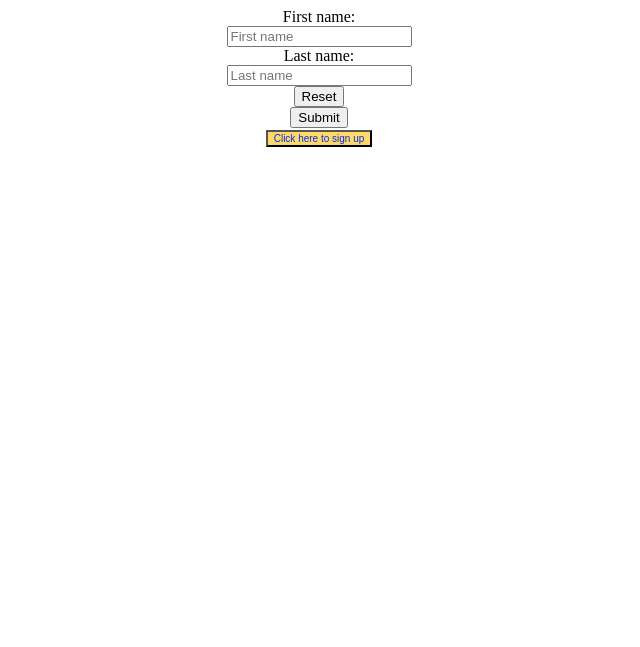
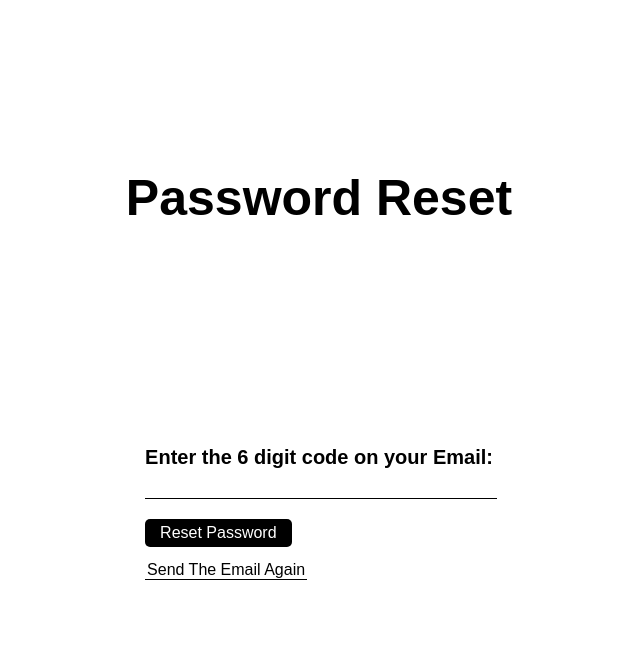
Before and after one commit to CMPE-131-BCBeez/Calendar-plus-plus, a Flask app: template templates/passwordReset.html in a window 1280 px wide. Shown: the top 647 px of the page, without its empty margins (321-961 px from the left). Run offline with Flask 3, Linux system fonts and the light colour scheme; the template is opened without the code that fills it, so the values that code supplies are empty; some web fonts are replaced.

Commit message:
added html

```diff
--- a/static/style.css
+++ b/static/style.css
@@ -1,12 +1,110 @@
 @charset "UTF-8";
-body{
-    background-color: #FFFFFF; color:#000000;
+@font-face {    /*Adding a font*/
+    font-family: "CaviarDreams";    /*the name of the font that will be used in the code*/
+    src: url(../static/Font/CaviarDreams_Bold.ttf);     /*path to the .ttf file*/
+}
+@font-face {    /*Adding a font*/
+    font-family: "SIMPLIFICA";    /*the name of the font that will be used in the code*/
+    src: url(../static/Font/SIMPLIFICA_Typeface.ttf);     /*path to the .ttf file*/
 }
 
-h1{
-    color:#FF0000;
+body, form{   /*the body and form tag style*/
+    font-family: "CaviarDreams", sans-serif;    /*use CaviarDreams fornt, sans-serif if can't find the .ttf*/
+    font-size: 20px;     /*font size*/
+    background-color: #FFFFFF;   /*background color*/
+    color:#000000;  /*text color*/
+}
+
+form input[type="text"],     /*the style of input text*/
+form input[type="password"],
+form input[type="email"],
+form input[type="number"],
+form textarea {
+    font-size: 23px; /*size of the user input font*/
+    font-family: "CaviarDreams", sans-serif;    /*use CaviarDreams fornt, sans-serif if can't find the .ttf*/
+}
+
+h1{  /*the h1(header 1) tag style*/
+    font-family: "CaviarDreams", sans-serif;    /*use CaviarDreams fornt, sans-serif if can't find the .ttf*/
+    font-size: 50px;    /*font size*/
+    font-weight: bold;  /*font style*/
+    color:#000000;    /*text color*/
 }
 
 p{
-    font-size: 20px;
+    font-size: 20px;    /*font size*/
 }
+
+.header-container {
+    display: flex;
+    justify-content: center; /* Align header horizontally at center */
+    align-items: center; /* Align header vertically at center */
+    height: 50vh; /* Adjust the height as needed */
+    background-color: #ffffff; /* Optional: Add background color */
+}
+
+.container {    /*the container class style*/
+    display: flex;      /*put the element in the container class object in flex box*/
+    justify-content: center;    /*allign the content with the main axis(row by default)*/
+    align-items: center;    /*allign the content with the closs axis(colmn by default)*/
+    height: 30vh;  /*hight of the content(changes with screen size)*/
+}
+
+.centered-element { /*the container-element class style*/
+    margin-bottom: 20px;    /*the bottom margin of the content*/
+    text-align: left;   /*align the text to left*/
+}
+
+.input-field {  /*the input-field class style(use it for element of the form)*/
+    border: none;   /* delete the border line of the form box*/
+    border-bottom: 1px solid black; /*leave the bottom border line of the form box*/
+    outline: none;  /* delete the border line of the form box*/
+    width: 100%; /* Ensure input fields take up full width */
+    margin-bottom: 20px;    /*the bottom margin of the content*/
+}
+
+.input-field:focus {    /*this will be used when the input-field is focused(clicked or selected)*/
+    border-bottom: 2px solid black; /*make the bottom border line bold*/
+}
+
+/* Optional: Adjust label styles */
+label {
+    font-weight: bold;
+    margin-bottom: 20px;
+}
+
+.custom-label {
+    font-weight: bold; /* Make the label text bold */
+    color: #333; /* Change label text color */
+    font-size: 16px; /* Change label text size */
+    margin-bottom: 5px; /* Add space after each label */
+}
+
+.BlackButton{   /*use this to make a black botton*/
+    font-family: "CaviarDreams", sans-serif;     /*use CaviarDreams fornt, sans-serif if can't find the .ttf*/
+    background-color: #000000; /*background color*/
+    border: none;   /* delete the border line of the form box*/
+    color: #ffffff; /*text color*/
+    padding: 5px 15px;   /*adjust the margin in the box*/
+    text-align: center; /*align the text to center*/
+    text-decoration: none;  /*delete the underline of the link*/
+    display: inline-block;  /*put the element in the container class object in inline-box*/
+    font-size: 16px; /*font size*/
+    margin-bottom: 10px; /* Add space after the submit button */
+    cursor: pointer; /*change the mouse cursor to pointer to click the button*/
+    border-radius: 5px; /*radius of the button*/
+}
+
+.WhiteButton{
+    font-family: "CaviarDreams", sans-serif;    /*use CaviarDreams fornt, sans-serif if can't find the .ttf*/
+    background-color: #FFFFFF; /*background color*/
+    border-bottom: 1px solid black; /*leave the bottom border line of the form box*/
+    color: #000000; /*text color*/
+    padding: 0px 2px; /*adjust the margin in the box*/
+    text-align: center; /*align the text to center*/
+    text-decoration: none;  /*delete the underline of the link*/
+    display: inline-block;  /*put the element in the container class object in inline-box*/
+    font-size: 16px; /*font size*/
+    margin-bottom: 10px; /* Add space after the submit button */
+    cursor: pointer; /*change the mouse cursor to pointer to click the button*/
+}
--- a/templates/passwordReset.html
+++ b/templates/passwordReset.html
@@ -2,30 +2,31 @@
 <html>
     <head>
         <meta charset="UTF-8">
-        <title> Calender++ </title>
+        <title> Password Reset </title>
         <meta name="viewport" content="width=device-width, initial-scale=1.0">
-        <link rel = "stylesheet" href = "style.css">
+        <link rel="stylesheet" href="../static/style.css">
     </head>
 
 <body>
-    <center>
-<form>
-    <label for = fname> First name: </label><br>
-    <input type = "text" placeholder = "First name" id = "fname" name="fname"><br>
-    <label for = lname> Last name: </label><br>
-    <input type = "text" placeholder = "Last name" id = "lname" name="lname"><br>
-    <input type = "reset"> <br>
-    <input type = "submit">
-    <br>
-    <!--Go to the sign in page-->
-    <a  href="signIn.html"
-    title ="goes to Sigin in page">
-    <button style="font-size:10px; background-color: #ffd966;color:#002df9; ">  <!-- border-radius: 10px;-->
-    Click here to sign up
-    </button>
-</a>
-</form>
-</center>
+    <div class="header-container">
+        <div class="centered-element">
+        <h1>
+            Password Reset
+        </h1>
+        </div>
+    </div>
+
+    <div class="container">
+        <div class="centered-element">
+            <form>
+                <label for = code> Enter the 6 digit code on your Email: </label><br>
+                <input type = "text" id = "code" name="code" class="input-field"><br>
+                <input type="submit" value="Reset Password" class="BlackButton"><br>
+            </form>
+                <a  href="passwordReset".html" class="WhiteButton">
+                Send The Email Again<!--Go to the sign in page-->
+                </a><br>
+        </div>
+    </div>
 </body>
-
 </html>
```
Also changed, not shown: templates/Loginpage.html (deleted, +0 -36 lines), templates/New User Log In.html (deleted, +0 -65 lines).
